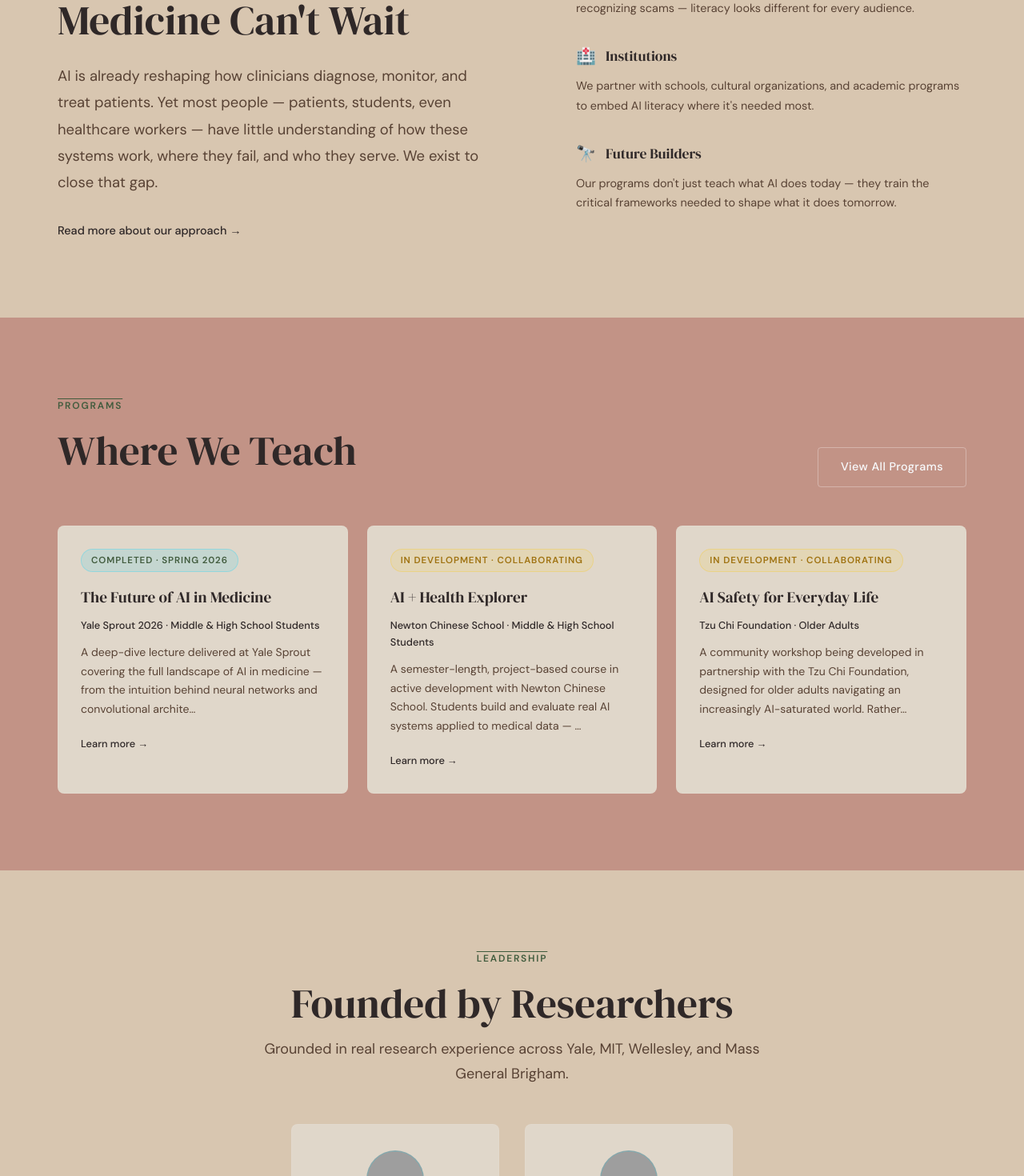
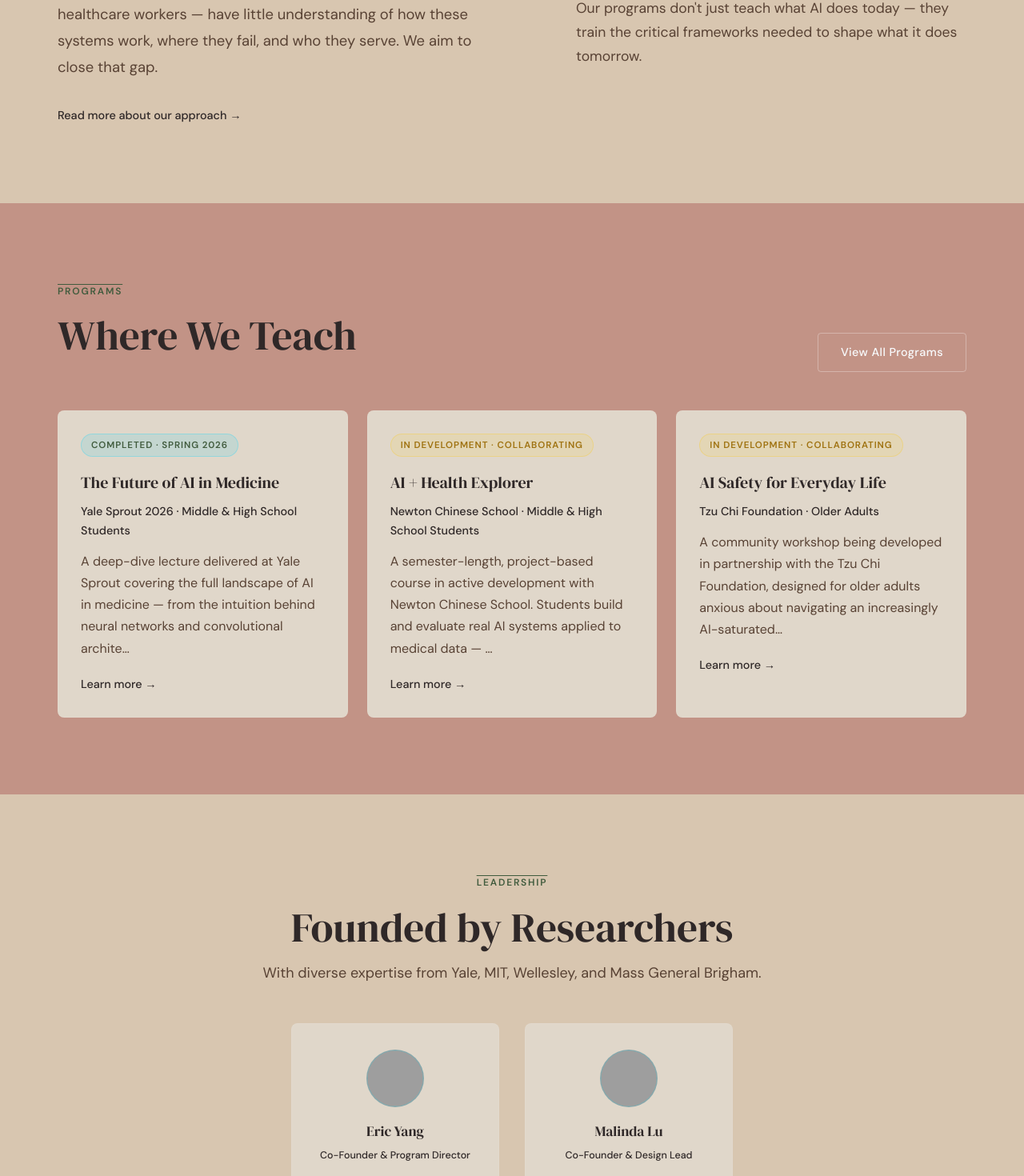
Before and after one commit to malindalu/MedAILiteracyInitiative, a Next.js app: page / in a window 1280 px wide. Shown: the part 1176-2646 px from the top of the page at 80% size. Built offline with nearby package versions, Linux system fonts and the light colour scheme; grey boxes are pictures that could not be loaded.

Commit message:
text edits mainly for home page

```diff
--- a/app/about/page.tsx
+++ b/app/about/page.tsx
@@ -22,7 +22,7 @@ export default function AboutPage() {
                 <p
                   key={i}
                   style={{
-                    fontSize: "1.05rem",
+                    fontSize: "1.1rem",
                     color: i === 0 ? "var(--black)" : "var(--dark-brown)",
                     lineHeight: 1.85,
                     marginBottom: "1.5rem",
@@ -60,9 +60,9 @@ export default function AboutPage() {
               >
                 <div className="overline-dark" style={{ marginBottom: "1rem" }}>Who We Serve</div>
                 {[
-                  { group: "High School Students", detail: "Technical depth, research skills, portfolio projects" },
-                  { group: "Community Members", detail: "Practical AI literacy, safety, everyday use" },
-                  { group: "Educators & Orgs", detail: "Curriculum partnerships and institutional programs" },
+                  { group: "Middle School Students", detail: "Critical thinking framework, ethical considerations of AI in healthcare" },
+                  { group: "High School Students", detail: "Technical depth, portfolio projects, career possibilities in AI and medicine" },
+                  { group: "Asian Elderly Community Members", detail: "General intuition about AI, practical tips for staying safe and informed for everyday use, culturally tailored instruction" },
                 ].map((item) => (
                   <div
                     key={item.group}
@@ -74,8 +74,8 @@ export default function AboutPage() {
                       gap: "0.2rem",
                     }}
                   >
-                    <span style={{ fontSize: "0.9rem", fontWeight: 500, color: "var(--black)" }}>{item.group}</span>
-                    <span style={{ fontSize: "0.8rem", color: "var(--dark-brown)" }}>{item.detail}</span>
+                    <span style={{ fontSize: "1.0rem", fontWeight: 500, color: "var(--black)" }}>{item.group}</span>
+                    <span style={{ fontSize: "1.0rem", color: "var(--dark-brown)" }}>{item.detail}</span>
                   </div>
                 ))}
               </div>
@@ -99,10 +99,10 @@ export default function AboutPage() {
               >
                 <span style={{ fontSize: "2rem", flexShrink: 0 }}>{v.icon}</span>
                 <div>
-                  <div style={{ fontFamily: "var(--font-display)", fontSize: "1.2rem", marginBottom: "0.5rem" }}>
+                  <div style={{ fontFamily: "var(--font-display)", fontSize: "1.25rem", marginBottom: "0.5rem" }}>
                     {v.title}
                   </div>
-                  <p style={{ fontSize: "0.9rem", color: "var(--dark-brown)", lineHeight: 1.7 }}>
+                  <p style={{ fontSize: "1.0rem", color: "var(--dark-brown)", lineHeight: 1.7 }}>
                     {v.description}
                   </p>
                 </div>
--- a/app/page.tsx
+++ b/app/page.tsx
@@ -101,7 +101,7 @@ export default function HomePage() {
       </section>
 
       {/* ── Stats ─────────────────────────────────────────── */}
-      <section style={{ background: "var(--cream-light)", padding: "3rem 0", borderBottom: "1px solid rgba(255,255,255,0.06)" }}>
+      {/* <section style={{ background: "var(--cream-light)", padding: "3rem 0", borderBottom: "1px solid rgba(255,255,255,0.06)" }}>
         <div className="container">
           <div style={{ display: "grid", gridTemplateColumns: "repeat(4, 1fr)", gap: "2rem" }}>
             {home.stats.map((stat) => (
@@ -125,7 +125,7 @@ export default function HomePage() {
           </div>
         </div>
         <style>{`@media (max-width: 600px) { section .container > div { grid-template-columns: repeat(2,1fr) !important; } }`}</style>
-      </section>
+      </section> */}
 
       {/* ── Mission ───────────────────────────────────────── */}
       <section className="section">
@@ -153,16 +153,16 @@ export default function HomePage() {
               }}
             >
               {[
-                { icon: "🎓", title: "Students", body: "From high schoolers building classifiers to community members recognizing scams — literacy looks different for every audience." },
-                { icon: "🏥", title: "Institutions", body: "We partner with schools, cultural organizations, and academic programs to embed AI literacy where it's needed most." },
-                { icon: "🔭", title: "Future Builders", body: "Our programs don't just teach what AI does today — they train the critical frameworks needed to shape what it does tomorrow." },
+                { icon: "📑", title: "Tailored to Communities", body: "From high schoolers building classifiers to community members recognizing scams — literacy looks different for every audience." },
+                // { icon: "🏥", title: "Institutions", body: "We partner with schools, cultural organizations, and academic programs to embed AI literacy where it's needed most." },
+                { icon: "🔭", title: "Forward Thinkers", body: "Our programs don't just teach what AI does today — they train the critical frameworks needed to shape what it does tomorrow." },
               ].map((item) => (
                 <div key={item.title}>
-                  <div style={{ display: "flex", alignItems: "center", gap: "0.75rem", marginBottom: "0.5rem" }}>
+                  <div style={{ display: "flex", alignItems: "center", gap: "1.1rem", marginBottom: "0.5rem" }}>
                     <span style={{ fontSize: "1.25rem" }}>{item.icon}</span>
-                    <span style={{ fontFamily: "var(--font-display)", fontSize: "1.1rem" }}>{item.title}</span>
+                    <span style={{ fontFamily: "var(--font-display)", fontSize: "1.25rem" }}>{item.title}</span>
                   </div>
-                  <p style={{ fontSize: "0.9rem", color: "var(--dark-brown)", lineHeight: 1.7 }}>{item.body}</p>
+                  <p style={{ fontSize: "1.1rem", color: "var(--dark-brown)", lineHeight: 1.7 }}>{item.body}</p>
                 </div>
               ))}
             </div>
@@ -187,18 +187,18 @@ export default function HomePage() {
                 <span className={`badge badge--${p.status}`} style={{ marginBottom: "1rem" }}>
                   {p.statusLabel}
                 </span>
-                <div style={{ fontFamily: "var(--font-display)", fontSize: "1.2rem", marginBottom: "0.5rem" }}>
+                <div style={{ fontFamily: "var(--font-display)", fontSize: "1.25rem", marginBottom: "0.5rem" }}>
                   {p.title}
                 </div>
-                <div style={{ fontSize: "0.8rem", color: "var(--cyan)", marginBottom: "0.75rem", fontWeight: 500 }}>
+                <div style={{ fontSize: "0.9rem", color: "var(--cyan)", marginBottom: "0.75rem", fontWeight: 500 }}>
                   {p.host} · {p.audience}
                 </div>
-                <p style={{ fontSize: "0.875rem", color: "var(--dark-brown)", lineHeight: 1.7 }}>
+                <p style={{ fontSize: "1.0rem", color: "var(--dark-brown)", lineHeight: 1.7 }}>
                   {p.description.slice(0, 160)}…
                 </p>
                 <Link
                   href="/programs"
-                  style={{ display: "inline-block", marginTop: "1.25rem", fontSize: "0.8rem", color: "var(--cyan)", fontWeight: 500 }}
+                  style={{ display: "inline-block", marginTop: "1.25rem", fontSize: "0.9rem", color: "var(--cyan)", fontWeight: 500 }}
                 >
                   Learn more →
                 </Link>
@@ -215,7 +215,7 @@ export default function HomePage() {
           <div className="overline-dark">Leadership</div>
           <h2 className="section-headline" style={{ marginBottom: "0.75rem" }}>Founded by Researchers</h2>
           <p className="section-subheadline" style={{ margin: "0 auto 3rem" }}>
-            Grounded in real research experience across Yale, MIT, Wellesley, and Mass General Brigham.
+            With diverse expertise from Yale, MIT, Wellesley, and Mass General Brigham.
           </p>
           <div style={{ display: "flex", justifyContent: "center", gap: "2rem", flexWrap: "wrap" }}>
             {leadership.members.map((m) => (
--- a/content.js
+++ b/content.js
@@ -31,9 +31,9 @@ export const nav = [
 // ── HOME PAGE ─────────────────────────────────────────────
 export const home = {
   hero: {
-    headline: "Teaching the Future of Medicine,\nOne Community at a Time.",
+    headline: "Understanding Health in the \nAge of AI" ,
     subheadline:
-      "The MedAI Literacy Initiative brings AI and medicine education to students, professionals, and communities — from Yale classrooms to neighborhood workshops.",
+      "We bring AI education to students and communities in the New England Area who want to understand how healthcare is changing and how to navigate it wisely for their wellbeing",
     cta: { label: "See Our Programs", href: "/programs" },
     ctaSecondary: { label: "Learn About Us", href: "/about" },
     // Place a hero image at /public/images/hero.jpg (optional — remove imageSrc to hide)
@@ -47,7 +47,7 @@ export const home = {
     { value: "2026", label: "Founded" },
   ],
   missionStatement:
-    "AI is already reshaping how clinicians diagnose, monitor, and treat patients. Yet most people — patients, students, even healthcare workers — have little understanding of how these systems work, where they fail, and who they serve. We exist to close that gap.",
+    "AI is already reshaping how people seek answers about their health and how clinicians diagnose, monitor, and treat patients. Yet most people — patients, students, even healthcare workers — have little understanding of how these systems work, where they fail, and who they serve. We aim to close that gap.",
   featuredPrograms: ["yale-sprout", "newton-chinese-school", "tzu-chi"], // references programs below
 };
 
@@ -55,9 +55,9 @@ export const home = {
 export const about = {
   headline: "Why AI Literacy in Medicine Matters",
   body: [
-    "Artificial intelligence is no longer a future concern for medicine — it is already embedded in radiology workflows, clinical documentation, drug discovery pipelines, and patient monitoring systems. The decisions these systems make affect real lives.",
-    "The MedAI Literacy Initiative was founded on a straightforward conviction: that understanding AI should not be limited to engineers and researchers. Patients deserve to understand the tools used in their care. Students deserve to enter the healthcare and technology fields with critical frameworks, not just technical skills. Communities — especially those historically underserved by both medicine and technology — deserve access to this knowledge.",
-    "We design programs for specific audiences rather than generic curricula. A high school student building a medical image classifier needs a different experience than an elderly community member learning to recognize AI-generated scams. We meet each group where they are.",
+    "Artificial intelligence is no longer a future concern for medicine — it is already embedded in radiology workflows, clinical documentation, patient monitoring systems, and chatbots used for personal health inquiries. The decisions these systems make affect real lives.",
+    "The MedAI Literacy Initiative was founded in 2025 on a straightforward conviction: that understanding AI should not be limited to engineers and researchers. Patients deserve to understand the tools used in their care.",
+    "We design programs for specific audiences rather than generic curricula. Students deserve to enter the healthcare and technology fields with critical frameworks, not just technical skills. Communities, especially those historically underserved by both medicine and technology, deserve to be informed by programs built with their unique cultures and needs in mind."
   ],
   values: [
     {
@@ -147,7 +147,7 @@ export const programs = {
       audience: "Older Adults",
       duration: "Interactive workshop",
       description:
-        "A community workshop being developed in partnership with the Tzu Chi Foundation, designed for older adults navigating an increasingly AI-saturated world. Rather than technical depth, this program prioritizes practical wisdom: understanding what AI can and cannot do, recognizing AI-generated scams, and knowing when to trust — and when not to trust — an AI system. Grounded in empathy and real use cases relevant to elderly populations.",
+        "A community workshop being developed in partnership with the Tzu Chi Foundation, designed for older adults anxious about navigating an increasingly AI-saturated world. Rather than technical depth, this program prioritizes practical wisdom: understanding what AI can and cannot do, recognizing AI-generated scams, and knowing when to trust — and when not to trust — an AI system. Grounded in empathy and real use cases relevant to elderly populations.",
       topics: [
         "Where AI appears in daily life (hospitals, customer service, entertainment)",
         "How large language models actually work — in plain language",
@@ -170,7 +170,7 @@ export const leadership = {
     {
       name: "Eric Yang",
       title: "Co-Founder & Program Director",
-      affiliation: "Clinical Researcher, Mass General Brigham Mass Eye and Ear",
+      affiliation: "Clinical Researcher, Mass General Brigham Mass Eye and Ear, Yale University",
       bio: "Eric is a clinical researcher at Mass General Brigham Mass Eye and Ear with a background in computational genomics research at Yale University. He received his bachelor's degree from Boston University and is a Newton Chinese School alumnus — now returning as an educator. His research sits at the intersection of AI and ophthalmology, and he is passionate about making that work legible to the communities it affects.",
       imageSrc: "/images/eric-yang.jpg",
       imageAlt: "Eric Yang",
@@ -178,8 +178,8 @@ export const leadership = {
     },
     {
       name: "Malinda Lu",
-      title: "Co-Founder & Curriculum Lead",
-      affiliation: "Computer Science & Mathematics, Wellesley College · Incoming SWE, Microsoft AI",
+      title: "Co-Founder & Design Lead",
+      affiliation: "Computer Science & Mathematics, Wellesley College",
       bio: "Malinda is a computer science and mathematics student at Wellesley College with three years of AI/medicine research experience across MIT and Wellesley, publishing at venues including ICML. She will join Microsoft AI as a software engineer. Before then, she is committed to building AI literacy infrastructure in the communities she grew up in.",
       imageSrc: "/images/malinda-lu.jpg",
       imageAlt: "Malinda Lu",
```
